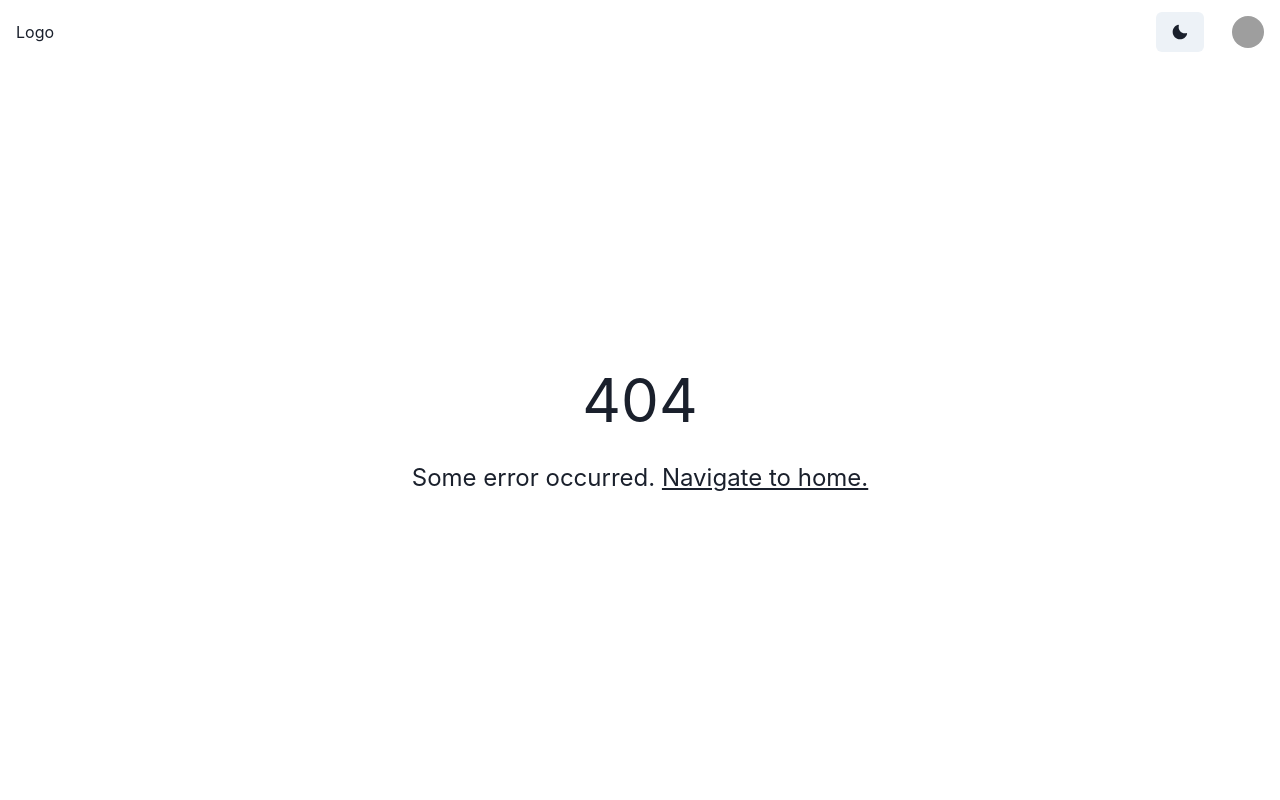
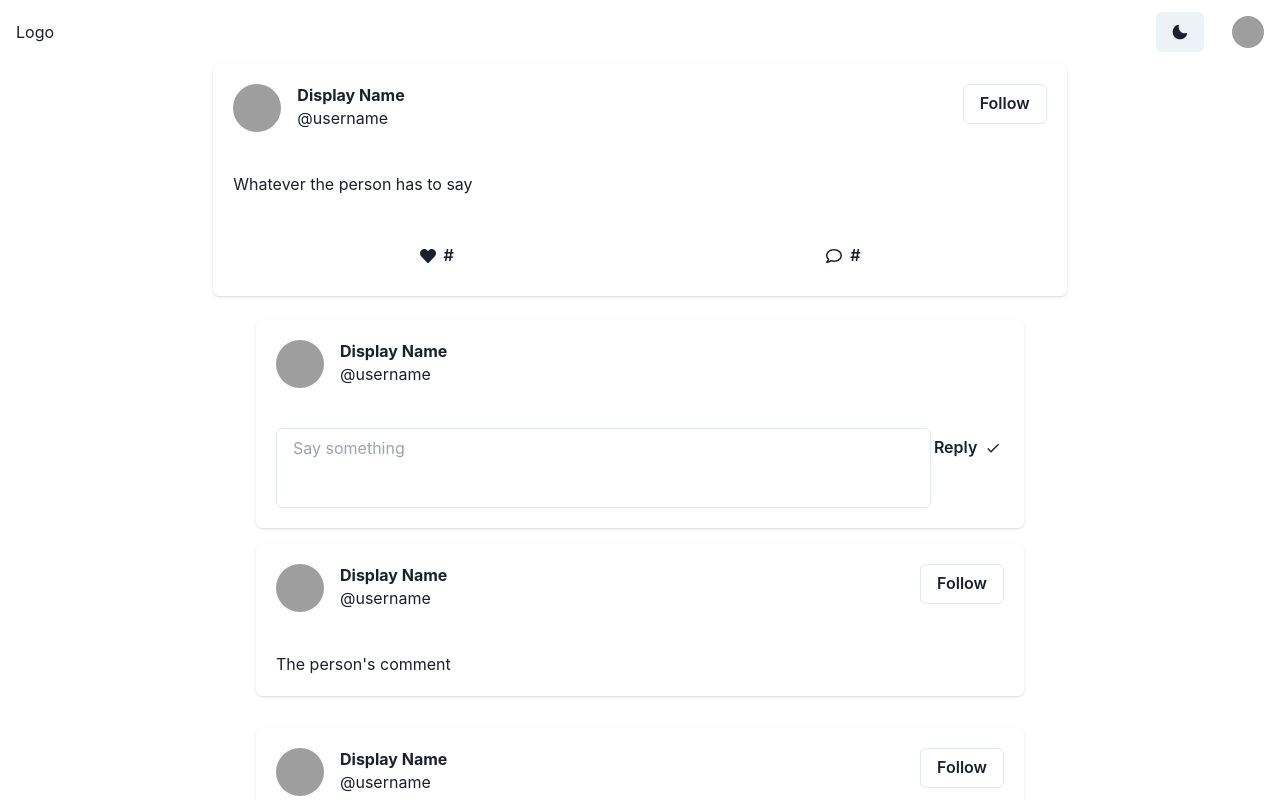
Before and after one commit to caffeine23/Spreadit, a React (Vite) app in the folder client/: page /post in a window 1280 px wide. Before the commit this address had no page. Shown: the top 800 px of the page. Built offline with nearby package versions, Linux system fonts and the light colour scheme; grey boxes are pictures that could not be loaded.

Commit message:
new components and pages

```diff
--- /dev/null
+++ b/client/src/components/Comment.tsx
@@ -0,0 +1,54 @@
+import {
+  Card,
+  CardHeader,
+  CardBody,
+  Flex,
+  Avatar,
+  Box,
+  Heading,
+  Text,
+  Button,
+} from "@chakra-ui/react";
+import { useState } from "react";
+
+export default function Comment() {
+  const [isFollowing, setIsFollowing] = useState<boolean>();
+
+  async function followUser() {
+    console.log("axios request to follow endpoint");
+    setIsFollowing(true);
+  }
+  async function unfollowUser() {
+    console.log("axios request to unfollow endpoint");
+    setIsFollowing(false);
+  }
+
+  return (
+    <Card width="60%" height="50%" className="my-4">
+      <CardHeader>
+        <Flex gap="4">
+          <Flex flex="1" gap="4" alignItems="center" flexWrap="wrap">
+            <Avatar src="https://api.dicebear.com/9.x/icons/svg?seed=CommenterAvatar" />
+
+            <Box>
+              <Heading size="sm">Display Name</Heading>
+              <Text>@username</Text>
+            </Box>
+          </Flex>
+          {isFollowing ? (
+            <Button variant="outline" onClick={unfollowUser}>
+              Following
+            </Button>
+          ) : (
+            <Button variant="outline" onClick={followUser}>
+              Follow
+            </Button>
+          )}
+        </Flex>
+      </CardHeader>
+      <CardBody>
+        <Text>The person's comment</Text>
+      </CardBody>
+    </Card>
+  );
+}
--- /dev/null
+++ b/client/src/components/MakeComment.tsx
@@ -0,0 +1,45 @@
+import {
+  Card,
+  CardHeader,
+  CardBody,
+  Flex,
+  Avatar,
+  Box,
+  Heading,
+  Text,
+  Button,
+  Textarea,
+} from "@chakra-ui/react";
+import { MdDone } from "react-icons/md";
+
+export default function MakeComment() {
+  return (
+    <>
+      <Card width="60%" height="50%">
+        <CardHeader>
+          <Flex>
+            <Flex flex="1" gap="4" alignItems="center" flexWrap="wrap">
+              <Avatar src="https://api.dicebear.com/9.x/icons/svg?seed=TemporaryAvatar" />
+              <Box>
+                <Heading size="sm">Display Name</Heading>
+                <Text>@username</Text>
+              </Box>
+            </Flex>
+          </Flex>
+        </CardHeader>
+        <CardBody>
+          <Textarea
+            placeholder="Say something"
+            resize="none"
+            width="90%"
+            height="60px"
+            className="overflow-hidden"
+          />
+          <Button flex="1" variant="ghost" rightIcon={<MdDone />} width="10%">
+            Reply
+          </Button>
+        </CardBody>
+      </Card>
+    </>
+  );
+}
--- /dev/null
+++ b/client/src/components/PostBody.tsx
@@ -0,0 +1,90 @@
+import {
+  Card,
+  CardHeader,
+  CardBody,
+  CardFooter,
+  Flex,
+  Avatar,
+  Box,
+  Heading,
+  Text,
+  Button,
+} from "@chakra-ui/react";
+import { FaHeart, FaRegComment } from "react-icons/fa";
+import { FcLike } from "react-icons/fc";
+import { useState } from "react";
+
+export default function PostBody() {
+  const [isPostLiked, setIsPostLiked] = useState<boolean>();
+  const [isFollowing, setIsFollowing] = useState<boolean>();
+
+  async function likePost() {
+    console.log("axios request to like endpoint");
+    setIsPostLiked(true);
+  }
+  async function unlikePost() {
+    console.log("axios request to dislike endpoint");
+    setIsPostLiked(false);
+  }
+  async function followUser() {
+    console.log("axios request to follow endpoint");
+    setIsFollowing(true);
+  }
+  async function unfollowUser() {
+    console.log("axios request to unfollow endpoint");
+    setIsFollowing(false);
+  }
+
+  return (
+    <Card>
+      <CardHeader>
+        <Flex gap="4">
+          <Flex flex="1" gap="4" alignItems="center" flexWrap="wrap">
+            <Avatar src="https://api.dicebear.com/9.x/icons/svg?seed=AvatarOfThePoster" />
+
+            <Box>
+              <Heading size="sm">Display Name</Heading>
+              <Text>@username</Text>
+            </Box>
+          </Flex>
+          {isFollowing ? (
+            <Button variant="outline" onClick={unfollowUser}>
+              Following
+            </Button>
+          ) : (
+            <Button variant="outline" onClick={followUser}>
+              Follow
+            </Button>
+          )}
+        </Flex>
+      </CardHeader>
+      <CardBody>
+        <Text>Whatever the person has to say</Text>
+      </CardBody>
+      <CardFooter justify="space-between" flexWrap="wrap">
+        {isPostLiked ? (
+          <Button
+            flex="1"
+            variant="ghost"
+            leftIcon={<FcLike />}
+            onClick={unlikePost}
+          >
+            #
+          </Button>
+        ) : (
+          <Button
+            flex="1"
+            variant="ghost"
+            leftIcon={<FaHeart />}
+            onClick={likePost}
+          >
+            #
+          </Button>
+        )}
+        <Button flex="1" variant="ghost" leftIcon={<FaRegComment />}>
+          #
+        </Button>
+      </CardFooter>
+    </Card>
+  );
+}
--- /dev/null
+++ b/client/src/pages/Post.tsx
@@ -0,0 +1,21 @@
+import Navbar from "../components/Navbar";
+import PostBody from "../components/PostBody";
+import MakeComment from "../components/MakeComment";
+import Comment from "../components/Comment";
+
+export default function Post() {
+  return (
+    <>
+      <Navbar />
+      <div className="flex flex-col items-center justify-center">
+        <div className="w-2/3 h-64">
+          <PostBody />
+        </div>
+        <MakeComment />
+        <Comment />
+        <Comment />
+        <Comment />
+      </div>
+    </>
+  );
+}
```
Also changed, not shown: client/src/main.tsx (+6 -1 lines).
